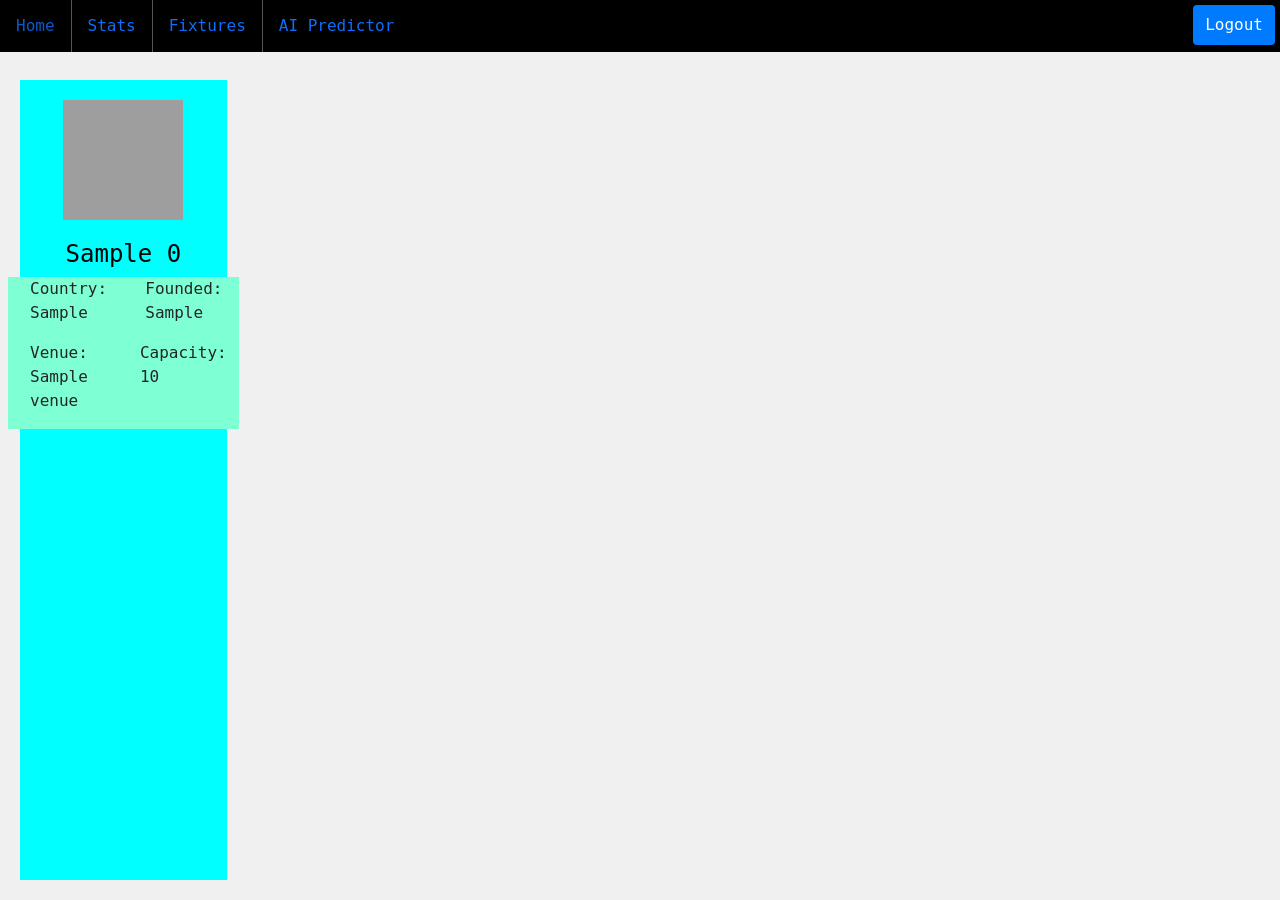
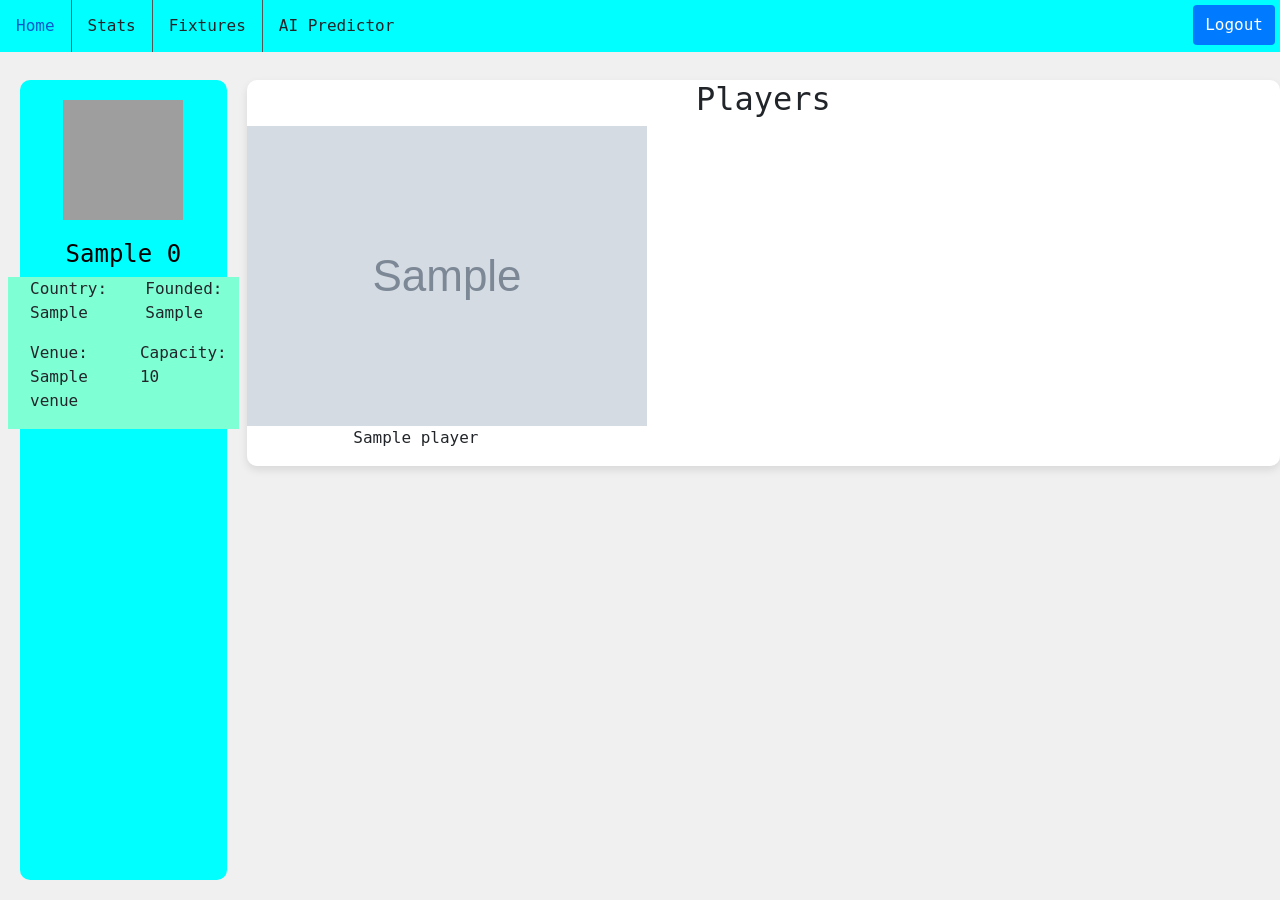
Before and after one commit to RajatMaindoliya/Football-Dashboard, a Django app: page /team_details/1/ in a window 1280 px wide. Run offline with Django 5.2, Linux system fonts and the light colour scheme; tables that the repository leaves empty hold one stand-in row (values such as "Sample post"); grey boxes marked "Sample" are stand-in pictures; a database or web service that is not in the repository returns one stand-in record (values such as "Sample title"); data that the repository does not hold is empty; grey boxes are pictures that could not be loaded.

Commit message:
team page complete

```diff
--- a/MainProject/Dashboard/static/Dashboard/style.css
+++ b/MainProject/Dashboard/static/Dashboard/style.css
@@ -12,7 +12,7 @@
 
 /* Header Styling */
 header {
-  background-color: black;
+  background-color: cyan;
 }
 
 nav ul {
--- a/MainProject/Dashboard/static/Dashboard/teams_style.css
+++ b/MainProject/Dashboard/static/Dashboard/teams_style.css
@@ -11,7 +11,7 @@ main {
 
 /* Header Styling */
 header {
-    background-color: black;
+    background-color: cyan;
     position: fixed;
     top: 0;
     width:100%;
@@ -70,3 +70,26 @@ header {
 .col-2 {
     height: 100vh; /* Set height to 100% of viewport height */
 }
+
+.players-container {
+  background-color: #fff;
+  border-radius: 10px;
+  box-shadow: 0 4px 8px rgba(0, 0, 0, 0.1);
+  text-align: center;
+  max-height: 600px;
+  overflow-y: auto;
+}
+
+.players-container::-webkit-scrollbar {
+    width: 0;  /* Remove scrollbar space */
+    background: transparent;  /* Optional: just make scrollbar invisible */
+  }
+
+  a {
+    text-decoration: none; /* Remove underline */
+    color: inherit; /* Inherit text color */
+  }
+
+  a:hover {
+    text-decoration: none; /* Remove underline on hover */
+  }
--- a/MainProject/Dashboard/templates/Dashboard/team_details.html
+++ b/MainProject/Dashboard/templates/Dashboard/team_details.html
@@ -29,7 +29,7 @@
     </header>
 
     <main>
-        <div class="col-2" style="background-color:cyan;">
+        <div class="col-2" style="background-color:cyan; border-radius: 10px;">
             <div class="row">
                 <div class="team-logo-container">
                     <!-- Display Team Logo -->
@@ -66,8 +66,23 @@
             </div>
         </div>
 
-        <div class="col-10">
-            <!-- Additional content for col-10 if needed -->
+        <div class="col-10" style="margin-left: 20px">
+            <div class="players-container">
+                <h2>Players</h2>
+                <div class="row">
+                    {% for player in team_details_data.0.players %}
+                    <div class="col-4">
+                        {% if player.player_image %}
+                            <img src="{{ player.player_image }}">
+                        {% else %}
+                            <img src="{% static 'Dashboard/default.jpg' %}" alt="Default Avatar">
+                        {% endif %}
+                        <p>{{ player.player_name }}</p>
+                    </div>
+                    {% endfor %}
+                </div>
+            </div>
+
         </div>
     </main>
 </body>
```
Also changed, not shown: MainProject/Dashboard/static/Dashboard/default.jpg (added).
